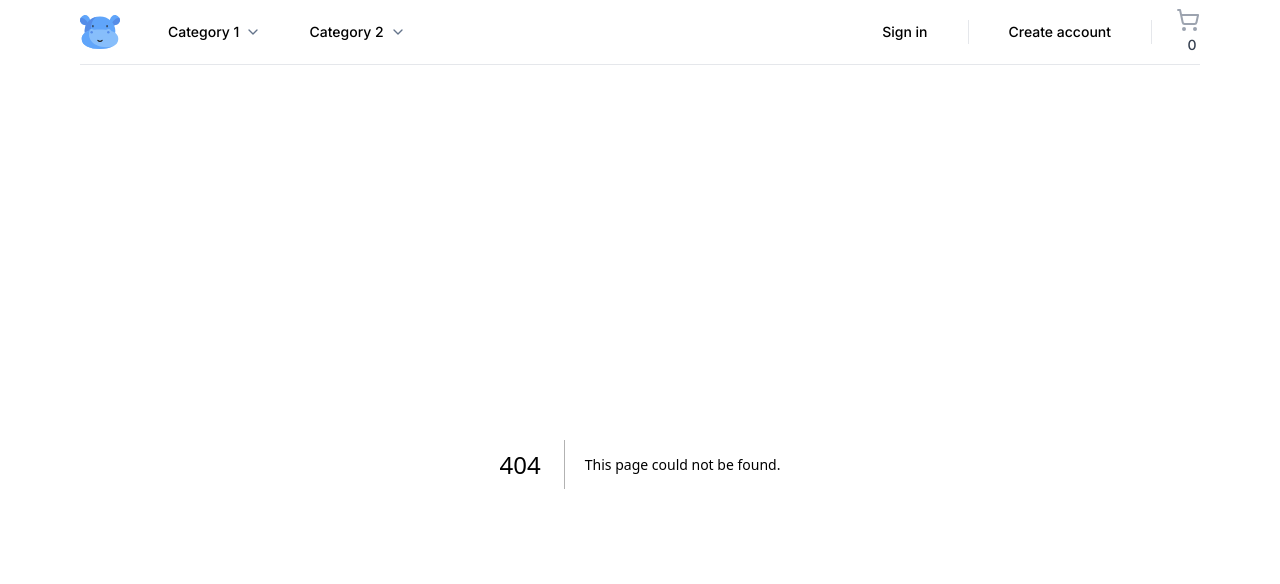
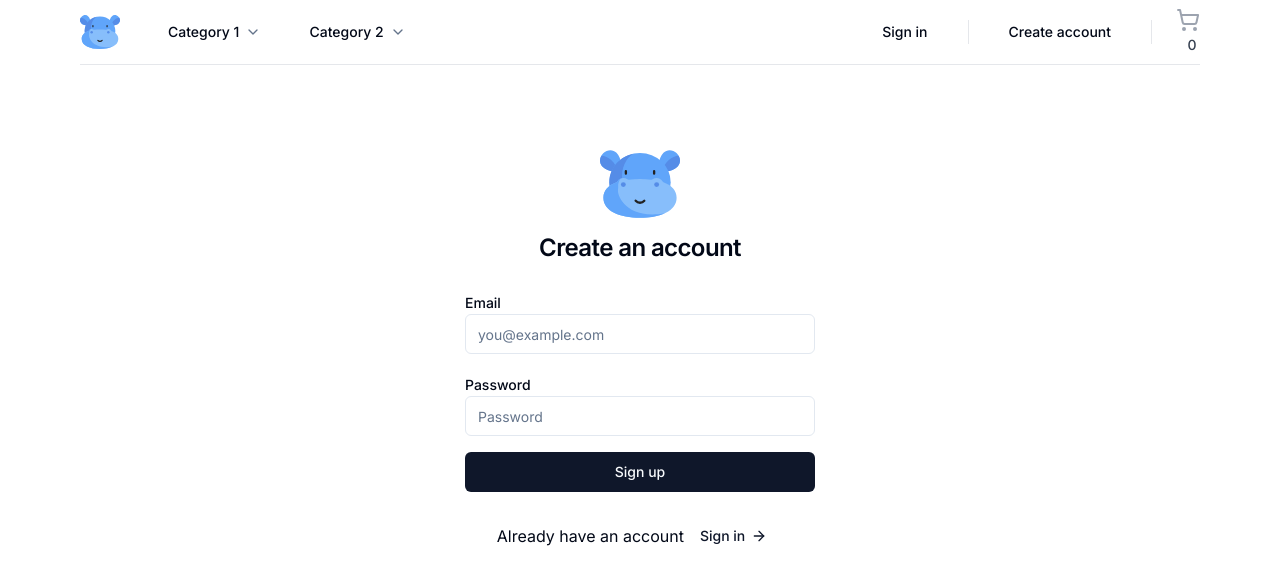
Before and after one commit to 0xOthmane/nextjs-front, a Next.js app: page /register in a window 1280 px wide. Before the commit this address had no page. Shown: the top 584 px of the page. Built offline with nearby package versions, Linux system fonts and the light colour scheme.

Commit message:
feat: add register page and form validator

```diff
--- /dev/null
+++ b/src/app/(auth)/register/page.tsx
@@ -0,0 +1,87 @@
+"use client";
+
+import { Icons } from "@/components/atoms/Icons";
+import { Button, buttonVariants } from "@/components/ui/button";
+import { Input } from "@/components/ui/input";
+import { Label } from "@/components/ui/label";
+import { cn } from "@/lib/utils";
+import { ArrowRight } from "lucide-react";
+import Link from "next/link";
+import { useForm } from "react-hook-form";
+import { zodResolver } from "@hookform/resolvers/zod";
+import { registerSchema } from "@/lib/validators/register-validator";
+import { TRegisterSchema } from "@/types/auth";
+
+const Register = () => {
+  const {
+    register,
+    handleSubmit,
+    formState: { errors },
+  } = useForm<TRegisterSchema>({
+    resolver: zodResolver(registerSchema),
+  });
+
+  const onSubmit = ({ email, password }: TRegisterSchema) => {
+    // TODO: Send payload to backend
+  };
+
+  return (
+    <>
+      <div className="container relative flex pt-20 flex-col items-center justify-center lg:px-0">
+        <div className="mx-auto flex w-full flex-col justify-center space-y-6 sm:w-[350px]">
+          <div className="flex flex-col items-center space-y-2 text-center">
+            <Icons.logo className="h-20 w-20" />
+            <h1 className="text-2xl font-semibold tracking-tight">
+              Create an account
+            </h1>
+          </div>
+
+          <div className="grid gap-6">
+            <form onSubmit={handleSubmit(onSubmit)}>
+              <div className="grid gap-2">
+                <div className="grid gap-1 py-2">
+                  <Label htmlFor="email">Email</Label>
+                  <Input
+                    {...register("email")}
+                    className={cn({
+                      "focus-visible:ring-red-500": errors.email,
+                    })}
+                    placeholder="you@example.com"
+                  />
+                </div>
+
+                <div className="grid gap-1 py-2">
+                  <Label htmlFor="password">Password</Label>
+                  <Input
+                    {...register("password")}
+                    className={cn({
+                      "focus-visible:ring-red-500": errors.password,
+                    })}
+                    placeholder="Password"
+                  />
+                </div>
+
+                <Button>Sign up</Button>
+              </div>
+            </form>
+            <div className="flex items-center justify-center">
+              Already have an account
+              <Link
+                href="/login"
+                className={buttonVariants({
+                  variant: "link",
+                  className: "gap-1.5",
+                })}
+              >
+                Sign in
+                <ArrowRight className="h-4 w-4" />
+              </Link>
+            </div>
+          </div>
+        </div>
+      </div>
+    </>
+  );
+};
+
+export default Register;
--- /dev/null
+++ b/src/components/ui/input.tsx
@@ -0,0 +1,25 @@
+import * as React from "react"
+
+import { cn } from "@/lib/utils"
+
+export interface InputProps
+  extends React.InputHTMLAttributes<HTMLInputElement> {}
+
+const Input = React.forwardRef<HTMLInputElement, InputProps>(
+  ({ className, type, ...props }, ref) => {
+    return (
+      <input
+        type={type}
+        className={cn(
+          "flex h-10 w-full rounded-md border border-input bg-background px-3 py-2 text-sm ring-offset-background file:border-0 file:bg-transparent file:text-sm file:font-medium placeholder:text-muted-foreground focus-visible:outline-none focus-visible:ring-2 focus-visible:ring-ring focus-visible:ring-offset-2 disabled:cursor-not-allowed disabled:opacity-50",
+          className
+        )}
+        ref={ref}
+        {...props}
+      />
+    )
+  }
+)
+Input.displayName = "Input"
+
+export { Input }
--- /dev/null
+++ b/src/components/ui/label.tsx
@@ -0,0 +1,26 @@
+"use client"
+
+import * as React from "react"
+import * as LabelPrimitive from "@radix-ui/react-label"
+import { cva, type VariantProps } from "class-variance-authority"
+
+import { cn } from "@/lib/utils"
+
+const labelVariants = cva(
+  "text-sm font-medium leading-none peer-disabled:cursor-not-allowed peer-disabled:opacity-70"
+)
+
+const Label = React.forwardRef<
+  React.ElementRef<typeof LabelPrimitive.Root>,
+  React.ComponentPropsWithoutRef<typeof LabelPrimitive.Root> &
+    VariantProps<typeof labelVariants>
+>(({ className, ...props }, ref) => (
+  <LabelPrimitive.Root
+    ref={ref}
+    className={cn(labelVariants(), className)}
+    {...props}
+  />
+))
+Label.displayName = LabelPrimitive.Root.displayName
+
+export { Label }
--- /dev/null
+++ b/src/lib/validators/register-validator.ts
@@ -0,0 +1,8 @@
+import { z } from "zod";
+
+export const registerSchema = z.object({
+  email: z.string().email(),
+  password: z
+    .string()
+    .min(8, { message: "Password must be at least 8 characters long" }),
+});
--- /dev/null
+++ b/src/types/auth.ts
@@ -0,0 +1,4 @@
+import { z } from "zod";
+import { registerSchema } from "../lib/validators/register-validator";
+
+export type TRegisterSchema = z.infer<typeof registerSchema>;
```
Also changed, not shown: package.json (+7 -1 lines), 1 other file (tests, documents, lock files or other folders).
